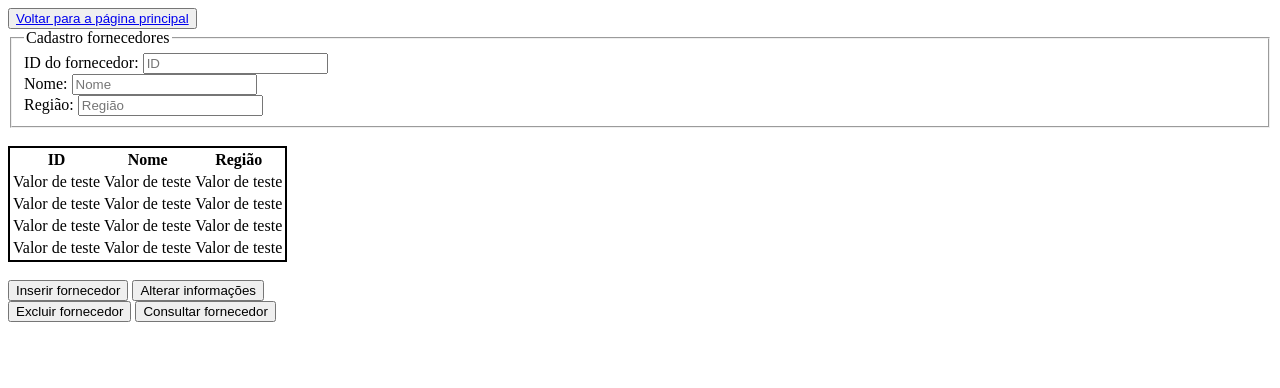
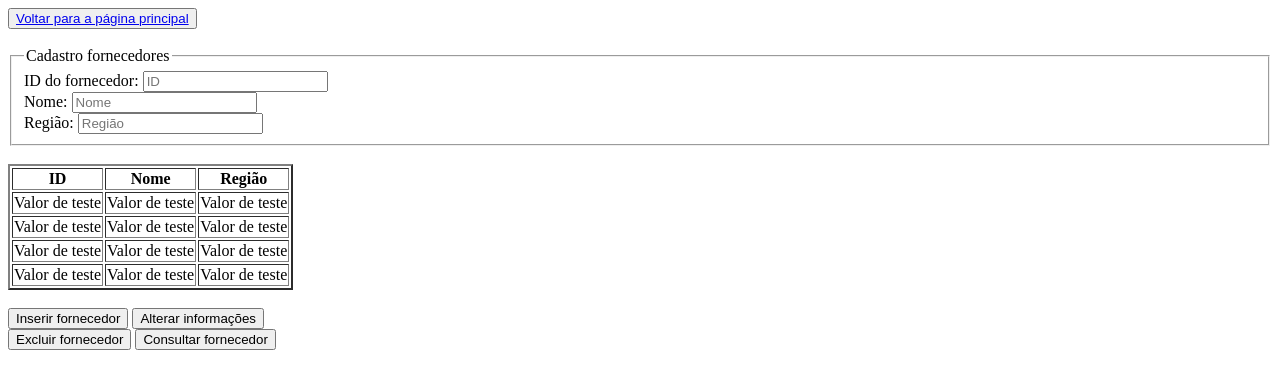
Before and after one commit to LuigiMTurina/projeto-ecommerce, a plain HTML site: page fornecedor.html in a window 1280 px wide. Drawn offline with Linux system fonts and the light colour scheme.

Commit message:
Correção do formato da tabela e espaçamento entre o botão de retorno e o formulário

```diff
--- a/fornecedor.html
+++ b/fornecedor.html
@@ -8,6 +8,8 @@
 <body>
 
     <button><a href="index.html">Voltar para a página principal</a></button>
+
+    <br><br>
 
     <fieldset>
 
@@ -34,7 +36,7 @@
 
     <br>
 
- <table style="border: 2px solid black;">
+ <table border="2">
     <thead>
         <tr>
             <th>ID</th>
```
